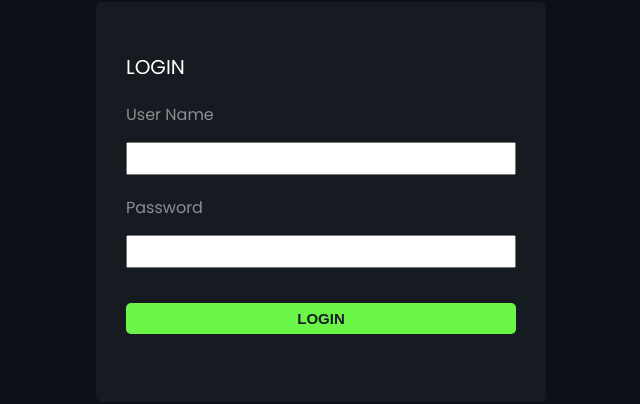
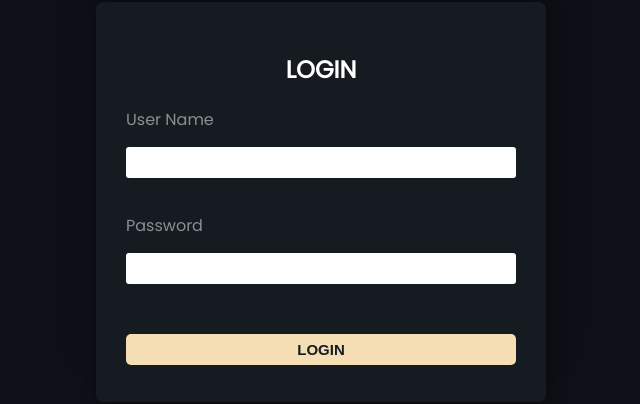
Before and after one commit to yahyabnoun/login1_react, a React (Create React App) app: page / in a window 1280 px wide. Shown: the part 198-602 px from the top of the page, without its empty margins (319-959 px from the left). Built offline with nearby package versions, Linux system fonts and the light colour scheme.

Commit message:
initial commit

```diff
--- a/src/App.js
+++ b/src/App.js
@@ -1,20 +1,9 @@
 import React from "react";
-
+import Login from "./Login";
 function App() {
   return (
       <div className=" App">
-        <div>
-          <p>LOGIN</p>
-        </div>
-        <div>
-          <label>User Name </label>
-          <input type={"text"}></input>
-        </div>
-        <div>
-          <label>Password</label>
-          <input type={"text"}></input>
-        </div>
-        <button>LOGIN</button>
+        <Login/>
       </div>
   );
 }
--- /dev/null
+++ b/src/Login.js
@@ -0,0 +1,22 @@
+import React from "react";
+
+function Login() {
+    return (
+        <div className="main">
+          <div>
+            <h2>LOGIN</h2>
+          </div>
+          <div>
+            <label>User Name </label>
+            <input type={"text"}></input>
+          </div>
+          <div>
+            <label>Password</label>
+            <input type={"text"}></input>
+          </div>
+          <button>LOGIN</button>
+        </div>
+    );
+  }
+
+  export default Login;
--- a/src/index.css
+++ b/src/index.css
@@ -10,8 +10,9 @@
   justify-content: center;
   align-items: center;
   height: 100vh;
+  width:100vw ;
  }
-.App{
+.main{
 
   color: white;
   margin: auto;
@@ -20,29 +21,45 @@
   background-color: #161b22;
   border-radius: 7px;
   padding: 30px;
-
+  box-shadow:  0 -3em 3em rgba(0, 0, 0, 0.1), 0 0 0 3px rgba(0, 0, 0, 0.1),
+    0.3em 0.3em 1em rgba(0, 0, 0, 0.3);
 }
-.App div p{
-  font-size: 20px;
+.main div h2{
+  text-align: center;
 }
-.App div{
+.main div label{
+opacity: 0.5;
+}
+.main div{
   margin: 20px 0px;
 }
-.App div label{
-  opacity: 0.5;
-}
-.App div input[type='text'],
-.App button{
+
+.main div input[type='text'],
+.main button{
   width: 100%;
   padding: 7px 0px;
-  margin-top: 15px;
+  margin: 15px 0;
 }
-
-.App button{
-  background-color: #6BF549;
+.main div input[type='text']{
+  letter-spacing: 2px;
+  font-size: 15px;
+  color: white;
+  /* background-color:  rgb(216, 216, 216); */
+  border-radius: 3px;
+  outline: none;
+  border: none;
+  /* border-bottom: 2px solid black ; */
+}
+.main button{
+  background-color: wheat;
   border: 0px ;
   border-radius: 5px;
   font-size: 15px;
   font-weight: 700;
   color: #161b22;
+  transition: 0.5s all ease;
 }
+.main button:hover{
+  background-color: #363b42;
+  color: wheat;
+}
```
